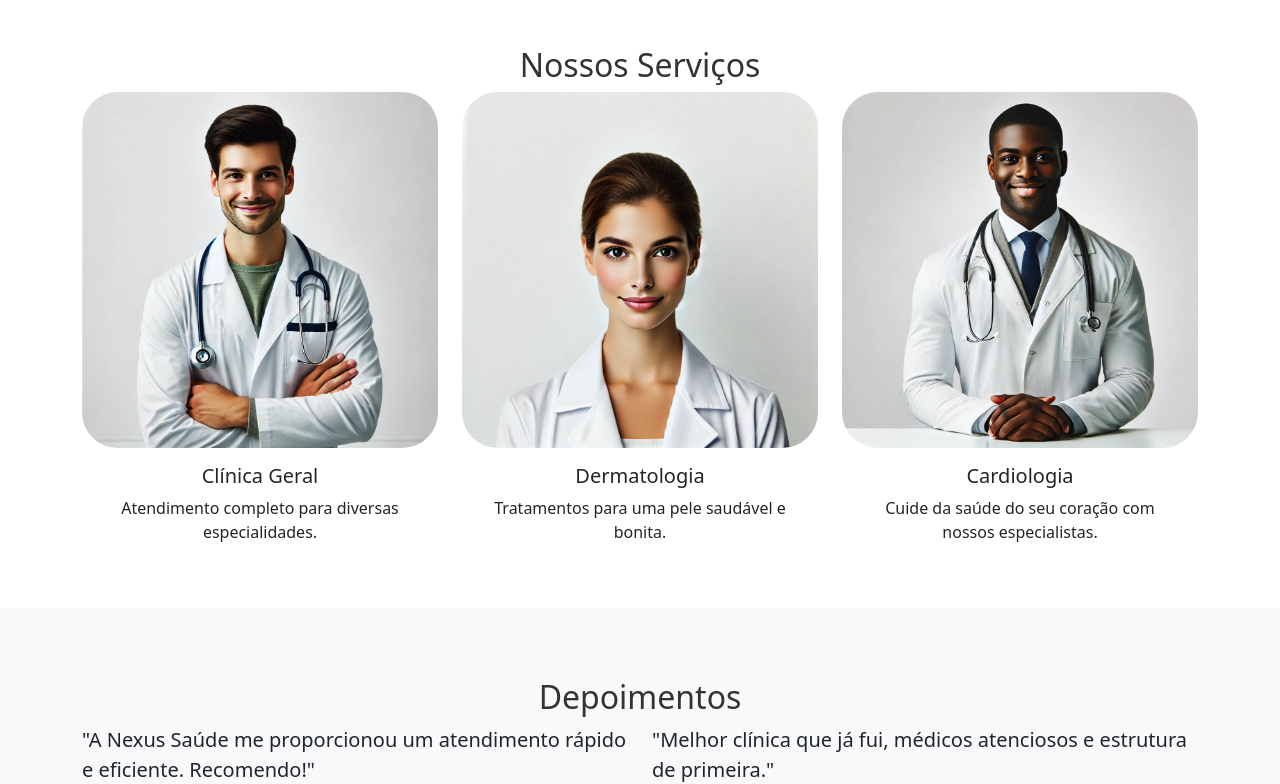
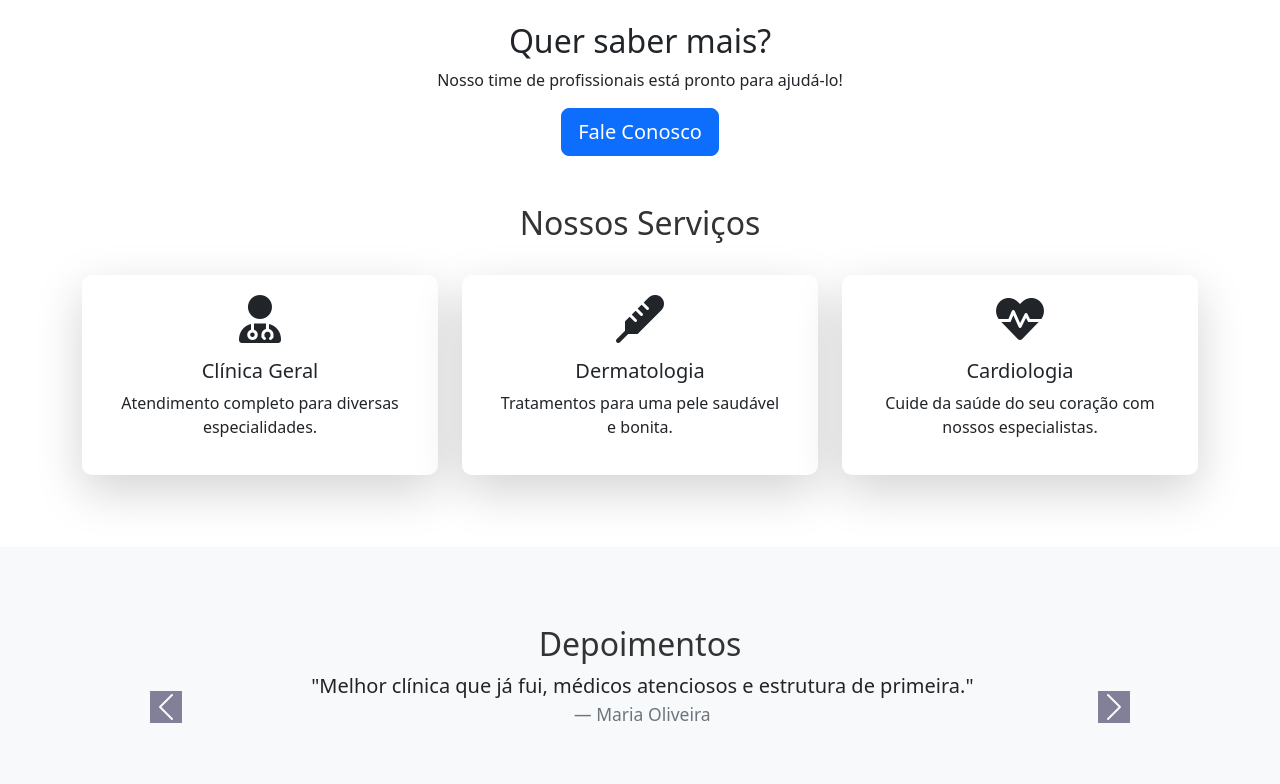
Before and after one commit to Ericlecio/Nexus-Saude-Firebase, a Vue app: page / in a window 1280 px wide. Shown: the part 802-1586 px from the top of the page. Built offline with nearby package versions, Linux system fonts and the light colour scheme.

Commit message:
Inserindo opção de login com conta google.

```diff
--- a/package.json
+++ b/package.json
@@ -10,6 +10,7 @@
   },
   "dependencies": {
     "@firebasegen/default-connector": "file:dataconnect-generated/js/default-connector",
+    "aos": "^2.3.4",
     "bootstrap": "^5.3.3",
     "firebase": "^11.0.2",
     "v-mask": "^2.3.0",
--- a/src/firebase.js
+++ b/src/firebase.js
@@ -1,5 +1,6 @@
 import { initializeApp } from "firebase/app";
 import { getFirestore } from "firebase/firestore";
+import { getAuth } from "firebase/auth";
 
 let config = {
   apiKey: "AIzaSyAGNBdL6Efww0YY4apaZDjWFzuTtElsaiU",
@@ -12,4 +13,6 @@ let config = {
 };
 
 const firebaseApp = initializeApp(config);
+
+export const auth = getAuth(firebaseApp);
 export const firestore = getFirestore(firebaseApp);
--- a/src/views/HomeView.vue
+++ b/src/views/HomeView.vue
@@ -1,34 +1,12 @@
-<script>
-import Navbar from '@/components/Navbar.vue'
-import Footer from '@/components/Footer.vue'
-
-export default {
-  data() {
-        return {
-            scrolled: false
-        };
-    },
-    mounted() {
-        window.addEventListener('scroll', this.handleScroll);
-    },
-    beforeDestroy() {
-        window.removeEventListener('scroll', this.handleScroll);
-    },
-    methods: {
-        handleScroll() {
-            this.scrolled = window.scrollY > 50;
-        }
-    },
-
-  components: {
-    Navbar,
-    Footer
-  }
-};
-</script>
-
 <template>
     <div>
+      <!-- Tela de carregamento com a logo -->
+      <div v-if="loading" class="loading-screen">
+        <img src="/src/assets/img/NexusSaude_horizontal.png" alt="Logo" class="loading-logo" />
+      </div>
+
+      <!-- O conteúdo da página aparece após o loading ser false -->
+      <div v-show="!loading">
         <Navbar />
 
         <section class="banner" style="background-image: url('/img/Fundo.png')">
@@ -38,104 +16,106 @@ export default {
             <a href="/Agendamento" class="btn btn-success btn-lg">MARQUE SUA CONSULTA</a>
           </div>
         </section>
+        <br>
+
+        <section class="cta">
+          <div class="container text-center">
+            <h2>Quer saber mais?</h2>
+            <p>Nosso time de profissionais está pronto para ajudá-lo!</p>
+            <a href="/contato" class="btn btn-primary btn-lg">Fale Conosco</a>
+          </div>
+        </section>
 
         <section class="container my-5">
-            <h2 class="section-title text-center">Nossos Serviços</h2>
+          <h2 class="section-title text-center" data-aos="fade-up">Nossos Serviços</h2><br>
           <div class="row text-center">
-                <div class="col-md-4">
-                    <div class="card service-card">
-                        <img src="/src/assets/img/clinico_geral.webp" class="card-img-top" alt="Clínica Geral" style="height: 30%; border-radius: 10%;" />
+            <div class="col-md-4 mb-4" data-aos="fade-up" data-aos-duration="1000" data-aos-delay="200">
+              <div class="card service-card shadow-lg">
+                <i class="fa fa-user-md fa-3x icon-animate"></i>
                 <div class="card-body">
                   <h5 class="card-title">Clínica Geral</h5>
-                            <p class="card-text">
-                                Atendimento completo para diversas especialidades.
-                            </p>
+                  <p class="card-text">Atendimento completo para diversas especialidades.</p>
                 </div>
               </div>
             </div>
 
-
-                <div class="col-md-4">
-                    <div class="card service-card">
-                        <img src="/src/assets/img/dermatologia.webp" class="card-img-top" alt="Dermatologia" style="height: 30%; border-radius: 10%;" />
+            <div class="col-md-4 mb-4" data-aos="fade-up" data-aos-duration="1000" data-aos-delay="400">
+              <div class="card service-card shadow-lg">
+                <i class="fa fa-thermometer fa-3x icon-animate"></i>
                 <div class="card-body">
                   <h5 class="card-title">Dermatologia</h5>
-                            <p class="card-text">
-                                Tratamentos para uma pele saudável e bonita.
-                            </p>
+                  <p class="card-text">Tratamentos para uma pele saudável e bonita.</p>
                 </div>
               </div>
             </div>
 
-                <div class="col-md-4">
-                    <div class="card service-card">
-                        <img src="/src/assets/img/cardiologia.webp" class="card-img-top" alt="Cardiologia" style="height: 30%; border-radius: 10%;" />
+            <div class="col-md-4 mb-4" data-aos="fade-up" data-aos-duration="1000" data-aos-delay="600">
+              <div class="card service-card shadow-lg">
+                <i class="fa fa-heartbeat fa-3x icon-animate"></i>
                 <div class="card-body">
                   <h5 class="card-title">Cardiologia</h5>
-                            <p class="card-text">
-                                Cuide da saúde do seu coração com nossos especialistas.
-                            </p>
+                  <p class="card-text">Cuide da saúde do seu coração com nossos especialistas.</p>
                 </div>
               </div>
             </div>
           </div>
         </section>
 
-        <section class="testimonial bg-light">
+        <section class="testimonial bg-light py-5" data-aos="zoom-in">
           <div class="container">
             <h2 class="section-title text-center">Depoimentos</h2>
-                <div class="row">
-                    <div class="col-md-6">
+            <div id="testimonialCarousel" class="carousel slide" data-bs-ride="carousel">
+              <div class="carousel-inner">
+                <div class="carousel-item active">
                   <blockquote class="blockquote">
-                            <p>
-                                "A Nexus Saúde me proporcionou um atendimento rápido e
-                                eficiente. Recomendo!"
-                            </p>
+                    <p>"A Nexus Saúde me proporcionou um atendimento rápido e eficiente. Recomendo!"</p>
                     <footer class="blockquote-footer">João da Silva</footer>
                   </blockquote>
                 </div>
-                    <div class="col-md-6">
+                <div class="carousel-item">
                   <blockquote class="blockquote">
-                            <p>
-                                "Melhor clínica que já fui, médicos atenciosos e estrutura de
-                                primeira."
-                            </p>
+                    <p>"Melhor clínica que já fui, médicos atenciosos e estrutura de primeira."</p>
                     <footer class="blockquote-footer">Maria Oliveira</footer>
                   </blockquote>
                 </div>
               </div>
+              <button class="carousel-control-prev" type="button" data-bs-target="#testimonialCarousel" data-bs-slide="prev">
+                <span class="carousel-control-prev-icon" aria-hidden="true"></span>
+                <span class="visually-hidden">Previous</span>
+              </button>
+              <button class="carousel-control-next" type="button" data-bs-target="#testimonialCarousel" data-bs-slide="next">
+                <span class="carousel-control-next-icon" aria-hidden="true"></span>
+                <span class="visually-hidden">Next</span>
+              </button>
+            </div>
           </div>
         </section>
 
-        <section class="faq">
+        <section class="faq py-5">
           <div class="container">
             <h2 class="section-title text-center">Perguntas Frequentes</h2>
             <div class="accordion" id="faqAccordion">
               <div class="accordion-item">
                 <h2 class="accordion-header" id="headingOne">
-                            <button class="accordion-button" type="button" data-bs-toggle="collapse"
-                                data-bs-target="#collapseOne" aria-expanded="true" aria-controls="collapseOne">
+                  <button class="accordion-button" type="button" data-bs-toggle="collapse" data-bs-target="#collapseOne" aria-expanded="true" aria-controls="collapseOne">
                     Como faço para agendar uma consulta?
                   </button>
                 </h2>
                 <div id="collapseOne" class="accordion-collapse collapse show" aria-labelledby="headingOne">
                   <div class="accordion-body">
-                                Para agendar uma consulta, basta clicar no botão "Marque sua
-                                Consulta" e escolher o melhor horário.
+                    Para agendar uma consulta, basta clicar no botão "Marque sua Consulta" e escolher o melhor horário.
                   </div>
                 </div>
               </div>
               <div class="accordion-item">
                 <h2 class="accordion-header" id="headingTwo">
-                            <button class="accordion-button collapsed" type="button" data-bs-toggle="collapse"
-                                data-bs-target="#collapseTwo" aria-expanded="false" aria-controls="collapseTwo">
+                  <button class="accordion-button collapsed" type="button" data-bs-toggle="collapse" data-bs-target="#collapseTwo" aria-expanded="false" aria-controls="collapseTwo">
                     Quais convênios são aceitos?
                   </button>
                 </h2>
                 <div id="collapseTwo" class="accordion-collapse collapse" aria-labelledby="headingTwo">
                   <div class="accordion-body">
-                                Aceitamos diversos convênios. Entre em contato para verificar o
-                                seu.
+                    Aceitamos diversos convênios. Entre em contato para verificar o seu.
                   </div>
                 </div>
               </div>
@@ -145,7 +125,42 @@ export default {
 
         <Footer />
       </div>
+    </div>
   </template>
+
+  <script>
+  import Navbar from '@/components/Navbar.vue';
+  import Footer from '@/components/Footer.vue';
+  import AOS from 'aos';
+  import 'aos/dist/aos.css'; // Importando o CSS do AOS
+
+  export default {
+    data() {
+      return {
+        loading: true, // Controle para a tela de carregamento
+      };
+    },
+    mounted() {
+      // Simula o carregamento da página e depois esconde a tela de carregamento
+      setTimeout(() => {
+        this.loading = false; // A tela de carregamento será escondida após 3 segundos
+        AOS.init(); // Inicializando AOS para animações
+      }, 3000); // Ajuste o tempo conforme necessário
+    },
+    beforeDestroy() {
+      window.removeEventListener('scroll', this.handleScroll);
+    },
+    methods: {
+      handleScroll() {
+        this.scrolled = window.scrollY > 50;
+      },
+    },
+    components: {
+      Navbar,
+      Footer,
+    },
+  };
+  </script>
 
   <style scoped>
   body,
@@ -177,11 +192,18 @@ html {
   .service-card {
     border: none;
     text-align: center;
-    transition: transform 0.2s ease;
+    transition: transform 0.3s ease, box-shadow 0.3s ease;
+    padding: 20px;
+    border-radius: 10px;
   }
 
   .service-card:hover {
-    transform: scale(1.05);
+    transform: translateY(-10px);
+    box-shadow: 0 10px 20px rgba(0, 0, 0, 0.1);
+  }
+
+  .icon-animate {
+    animation: bounceIn 1s ease-out;
   }
 
   .testimonial,
@@ -189,4 +211,46 @@ html {
   .footer {
     padding: 40px 0;
   }
+
+  .carousel-inner .carousel-item {
+    text-align: center;
+  }
+
+  .carousel-control-prev-icon, .carousel-control-next-icon {
+    background-color: #0C0636;
+  }
+
+  /* Estilos para a tela de carregamento */
+  .loading-screen {
+    position: fixed;
+    top: 0;
+    left: 0;
+    width: 100%;
+    height: 100%;
+    background-color: #fff;
+    display: flex;
+    justify-content: center;
+    align-items: center;
+    z-index: 9999;
+    opacity: 1;
+    transition: opacity 1s ease-out;
+    backdrop-filter: blur(5px); /* Adiciona o desfoque */
+  }
+
+  .loading-logo {
+    width: 800px;
+    animation: fadeInOut 3s ease-out;
+  }
+
+  @keyframes fadeInOut {
+    0% {
+      opacity: 0;
+    }
+    50% {
+      opacity: 1;
+    }
+    100% {
+      opacity: 0;
+    }
+  }
   </style>
--- a/src/views/LoginView.vue
+++ b/src/views/LoginView.vue
@@ -67,12 +67,11 @@
   <Footer />
 </template>
 
-
 <script>
 import Navbar from "@/components/Navbar.vue";
 import Footer from "@/components/Footer.vue";
 import { useRouter } from "vue-router";
-import { getAuth, signInWithPopup, GoogleAuthProvider } from "firebase/auth";
+import { getAuth, signInWithPopup, GoogleAuthProvider } from "firebase/auth"; // Importando autenticação do Firebase
 
 export default {
   name: "LoginScreen",
@@ -102,17 +101,21 @@ export default {
       } else if (this.userType === "medico") {
         console.log("Médico logado com e-mail: ", this.email, " CRM: ", this.crm);
       }
-      this.$router.push("/home");
+      this.$router.push("/home"); // Redireciona após o login
     },
     loginWithGoogle() {
-      const auth = getAuth();
-      const provider = new GoogleAuthProvider();
+      const auth = getAuth(); // Inicializa a autenticação do Firebase
+      const provider = new GoogleAuthProvider(); // Cria um provedor para o Google
 
-      signInWithPopup(auth, provider)
+      signInWithPopup(auth, provider) // Tenta realizar o login com o Google
         .then((result) => {
           const user = result.user;
           console.log("Usuário logado com Google:", user.email);
-          this.$router.push("/home");
+
+          // Caso precise de informações adicionais, como salvar os dados do usuário:
+          // Você pode fazer isso com Firestore ou Vuex aqui, se necessário.
+
+          this.$router.push("/home"); // Redireciona após o login
         })
         .catch((error) => {
           console.error("Erro de autenticação com Google:", error.message);
@@ -121,7 +124,6 @@ export default {
   },
 };
 </script>
-
 
 <style scoped>
 * {
@@ -144,7 +146,7 @@ body {
   justify-content: center;
   align-items: center;
   margin: 8% 0 5% 0;
-  animation: fadeIn 0.8s ease-in-out;
+  animation: fadeIn 1s ease-in-out;
 }
 
 @keyframes fadeIn {
@@ -176,6 +178,19 @@ body {
   display: flex;
   flex-direction: column;
   justify-content: center;
+  opacity: 0;
+  animation: fadeInForm 1s ease-in-out forwards;
+}
+
+@keyframes fadeInForm {
+  0% {
+    opacity: 0;
+    transform: translateY(10px);
+  }
+  100% {
+    opacity: 1;
+    transform: translateY(0);
+  }
 }
 
 .logo-container {
@@ -186,6 +201,19 @@ body {
   flex-direction: column;
   padding: 20px;
   background-color: white;
+  opacity: 0;
+  animation: fadeInLogo 1s ease-in-out forwards;
+}
+
+@keyframes fadeInLogo {
+  0% {
+    opacity: 0;
+    transform: scale(0.8);
+  }
+  100% {
+    opacity: 1;
+    transform: scale(1);
+  }
 }
 
 .header {
@@ -301,11 +329,12 @@ h1 {
   font-size: 18px;
   cursor: pointer;
   margin-bottom: 20px;
+  transition: background-color 0.2s, transform 0.2s;
 }
 
 .btn:hover {
   background-color: #53ba83;
-  color: white;
+  transform: scale(1.05);
 }
 
 .create-account {
@@ -340,10 +369,12 @@ h1 {
   color: white;
   font-size: 18px;
   cursor: pointer;
-  margin-bottom: 20px
-}
+  margin-bottom: 20px;
+  transition: background-color 0.2s, transform 0.2s;
+}y
 
 .btn-google:hover {
   background-color: #000524;
+  transform: scale(1.05);
 }
 </style>
```
Also changed, not shown: 1 other file (tests, documents, lock files or other folders). Lines whose indentation alone changed are shown as unchanged.
